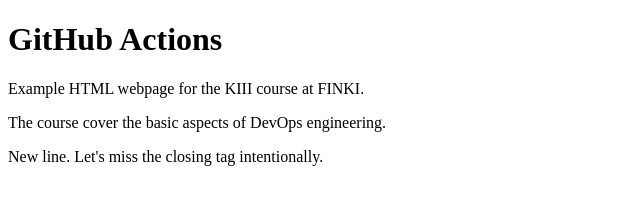
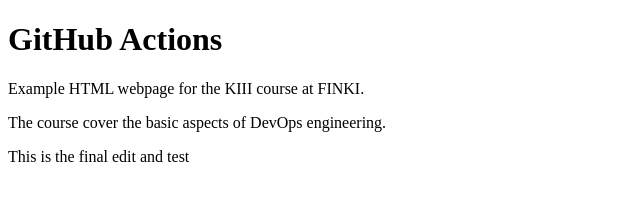
Before and after one commit to srbinovskia46/kiii-hw5, a plain HTML site: page index.html in a window 1280 px wide. Shown: the whole page, without its empty margins (0-640 px from the left). Drawn offline with Linux system fonts and the light colour scheme.

Commit message:
Update index.html

```diff
--- a/index.html
+++ b/index.html
@@ -4,6 +4,6 @@
     <h1>GitHub Actions</h1>
     <p>Example HTML webpage for the KIII course at FINKI.</p>
     <p>The course cover the basic aspects of DevOps engineering.</p>
-    <p>New line. Let's miss the closing tag intentionally.</p>
+    <p>This is the final edit and test</p>
   </body>
 </html>
```
